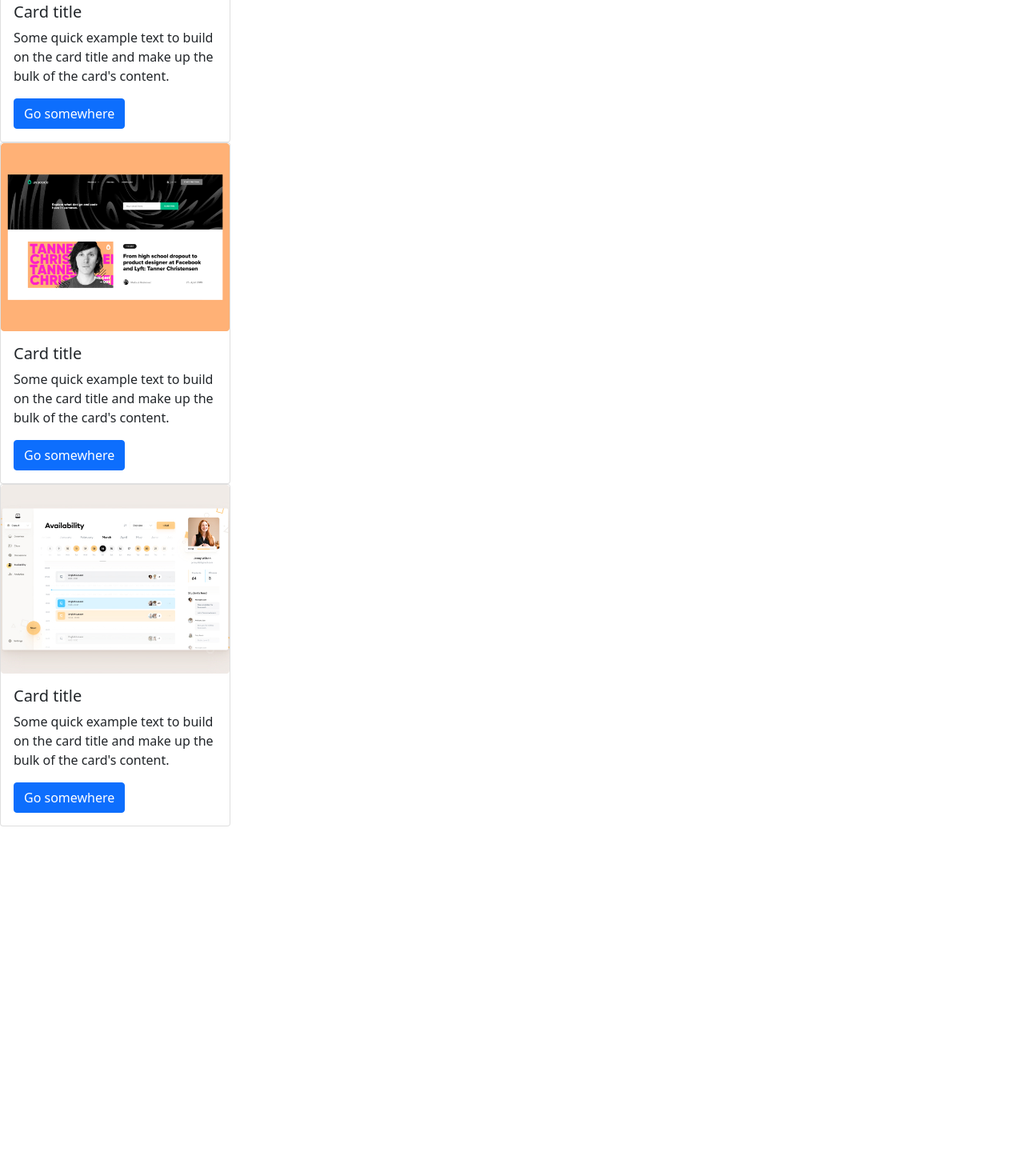
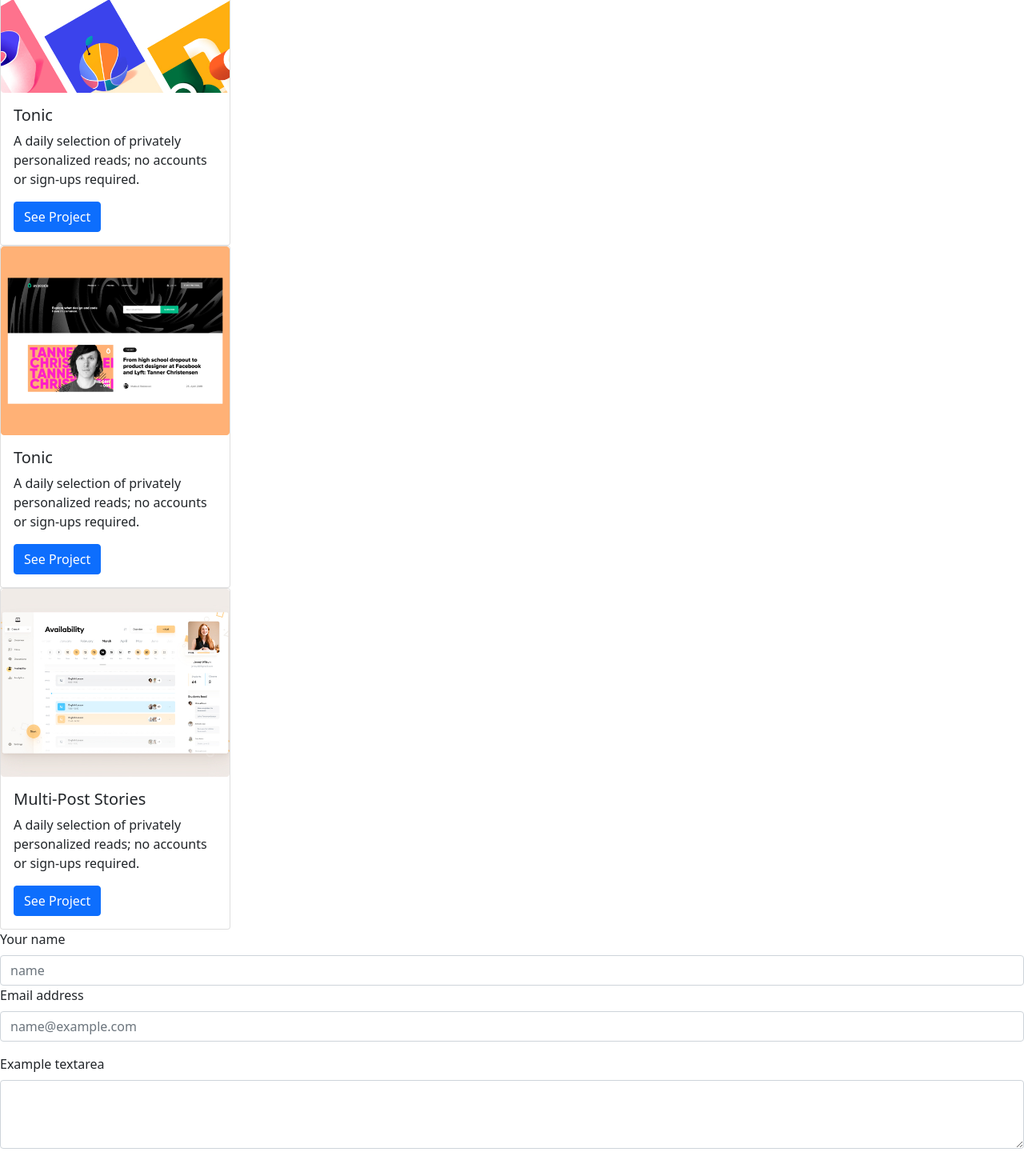
Before and after one commit to Busiwa24/Busi-Kossi-Bootstrap, a plain HTML site: page index.html in a window 1280 px wide. Shown: the part 711-2151 px from the top of the page at 80% size. Before the commit the page ends 1744 px from the top, so only its background shows below. Drawn offline with nearby package versions, Linux system fonts and the light colour scheme.

Commit message:
Add contact form

```diff
--- a/index.html
+++ b/index.html
@@ -26,39 +26,64 @@
           </li>
         </ul>
       </nav>
+
+      <div data-bs-spy="scroll" data-bs-target="#navbar-example2" data-bs-offset="0" class="scrollspy-example" tabindex="0">
+        <h4 id="scrollspyHeading1">I'm Kossi Fioklou <br>
+            Glad to see you!</h4>
+        <p>I’m a software developer! I can help you build a product,
+            feature or website Look through some of my work and experience!
+             If you like what you see and have a project you need coded, don’t hestiate to contact me.</p>
+
+    </div>
+
         <!-- main section     -->
       <div class="card" style="width: 18rem;">
         <img src="./assets/SnapshootPortfolio.jpg" class="card-img-top" alt="...">
         <div class="card-body">
-          <h5 class="card-title">Card title</h5>
-          <p class="card-text">Some quick example text to build on the card title and make up the bulk of the card's content.</p>
-          <a href="#" class="btn btn-primary">Go somewhere</a>
+          <h5 class="card-title">Multi-Post Stories</h5>
+          <p class="card-text">A daily selection of privately personalized reads; no accounts or sign-ups required.</p>
+          <a href="#" class="btn btn-primary">See Project</a>
         </div>
       </div>
       <div class="card" style="width: 18rem;">
         <img src="./assets/SnapshootPortfolio-2.jpg" class="card-img-top" alt="...">
         <div class="card-body">
-          <h5 class="card-title">Card title</h5>
-          <p class="card-text">Some quick example text to build on the card title and make up the bulk of the card's content.</p>
-          <a href="#" class="btn btn-primary">Go somewhere</a>
+          <h5 class="card-title">Tonic</h5>
+          <p class="card-text">A daily selection of privately personalized reads; no accounts or sign-ups required.</p>
+          <a href="#" class="btn btn-primary">See Project</a>
         </div>
       </div>
       <div class="card" style="width: 18rem;">
         <img src="./assets/SnapshootPortfolio-3.jpg" class="card-img-top" alt="...">
         <div class="card-body">
-          <h5 class="card-title">Card title</h5>
-          <p class="card-text">Some quick example text to build on the card title and make up the bulk of the card's content.</p>
-          <a href="#" class="btn btn-primary">Go somewhere</a>
+          <h5 class="card-title">Tonic</h5>
+          <p class="card-text">A daily selection of privately personalized reads; no accounts or sign-ups required.</p>
+          <a href="#" class="btn btn-primary">See Project</a>
         </div>
       </div>
       <div class="card" style="width: 18rem;">
         <img src="./assets/SnapshootPortfolio-4.jpg" class="card-img-top" alt="...">
         <div class="card-body">
-          <h5 class="card-title">Card title</h5>
-          <p class="card-text">Some quick example text to build on the card title and make up the bulk of the card's content.</p>
-          <a href="#" class="btn btn-primary">Go somewhere</a>
+          <h5 class="card-title">Multi-Post Stories</h5>
+          <p class="card-text">A daily selection of privately personalized reads; no accounts or sign-ups required.</p>
+          <a href="#" class="btn btn-primary">See Project</a>
         </div>
       </div>
+      <div class="mb-3">
+        <label for="exampleFormControlInput1" class="form-label">Your name</label>
+        <input type="text" class="form-control" id="exampleFormControlInput1" placeholder="name">
+      <div class="mb-3">
+        <label for="exampleFormControlInput1" class="form-label">Email address</label>
+        <input type="email" class="form-control" id="exampleFormControlInput1" placeholder="name@example.com">
+      </div>
+      <div class="mb-3">
+        <label for="exampleFormControlTextarea1" class="form-label">Example textarea</label>
+        <textarea class="form-control" id="exampleFormControlTextarea1" rows="3"></textarea>
+      </div>
+
+
+
+
 
    <script src="https://cdn.jsdelivr.net/npm/bootstrap@5.0.2/dist/js/bootstrap.bundle.min.js" integrity="sha384-MrcW6ZMFYlzcLA8Nl+NtUVF0sA7MsXsP1UyJoMp4YLEuNSfAP+JcXn/tWtIaxVXM" crossorigin="anonymous"></script>
 
```
